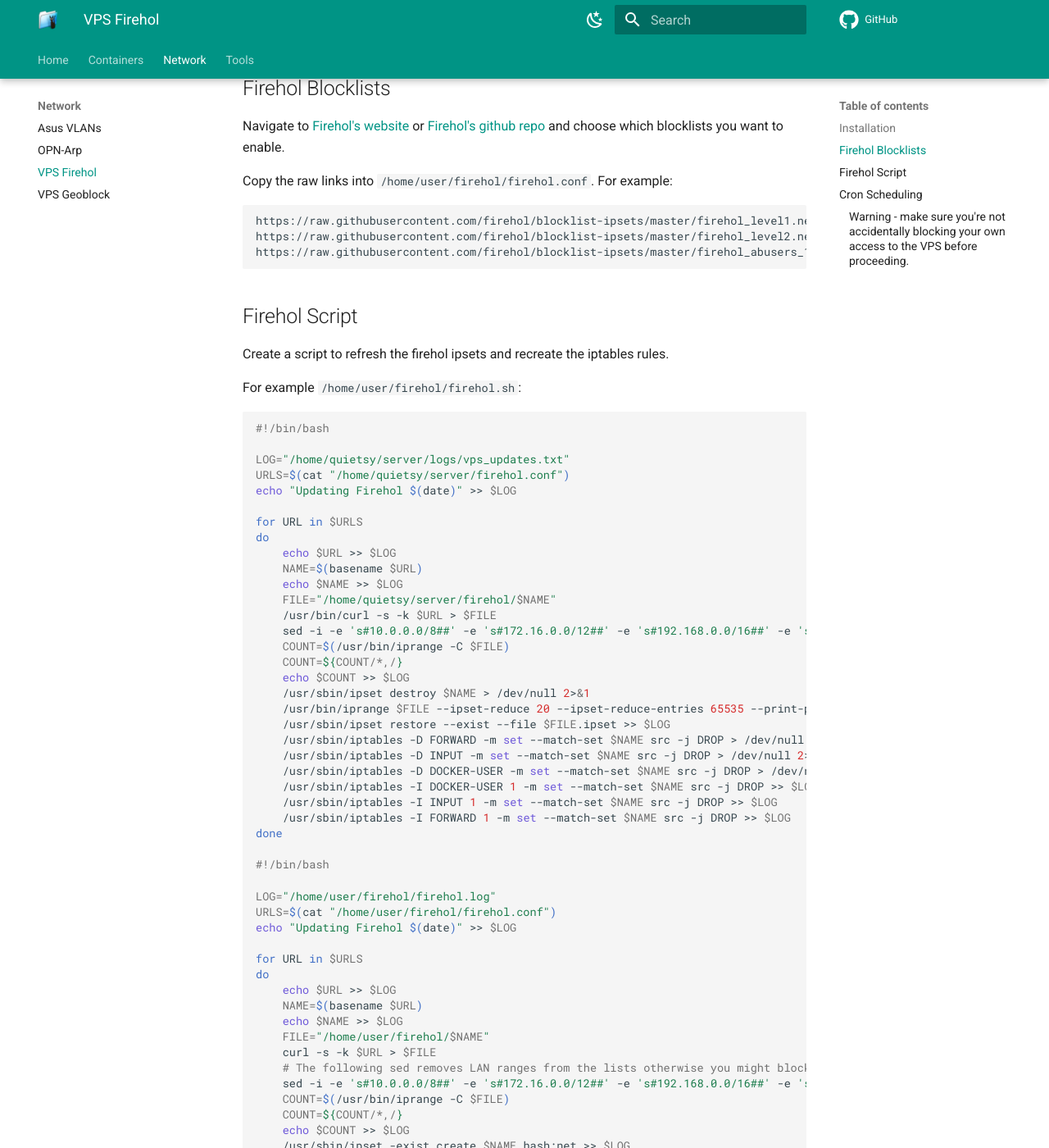
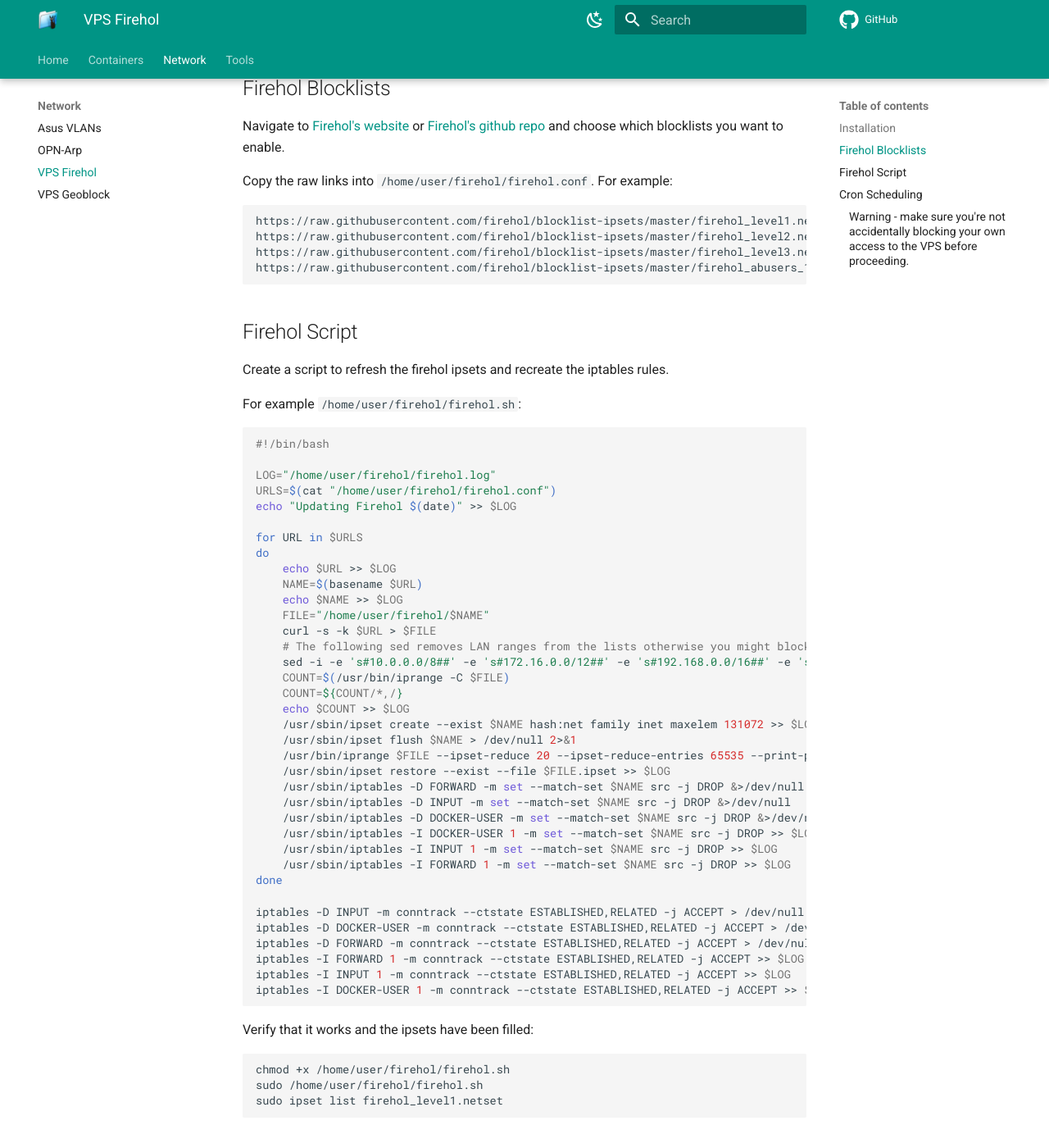
Before and after one commit to quietsy/advanced-configurations, an MkDocs documentation site: the page built from docs/vps-firehol.md, in a window 1280 px wide and 1400 px high, scrolled down 427 px. Shown: the whole window at 82% size. Built offline with MkDocs 1.6.1 and Material for MkDocs 9.7.7, drawn with Linux system fonts in a browser that asks for light colours; comment, search, counter and statistics services are not loaded.

Commit message:
Accept existing connections

````diff
--- a/docs/vps-firehol.md
+++ b/docs/vps-firehol.md
@@ -20,6 +20,7 @@
 ```
 https://raw.githubusercontent.com/firehol/blocklist-ipsets/master/firehol_level1.netset
 https://raw.githubusercontent.com/firehol/blocklist-ipsets/master/firehol_level2.netset
+https://raw.githubusercontent.com/firehol/blocklist-ipsets/master/firehol_level3.netset
 https://raw.githubusercontent.com/firehol/blocklist-ipsets/master/firehol_abusers_1d.netset
 ```
 
@@ -30,34 +31,6 @@
 For example `/home/user/firehol/firehol.sh`:
 
 ```bash
-#!/bin/bash
-
-LOG="/home/quietsy/server/logs/vps_updates.txt"
-URLS=$(cat "/home/quietsy/server/firehol.conf")
-echo "Updating Firehol $(date)" >> $LOG
-
-for URL in $URLS
-do
-	echo $URL >> $LOG
-	NAME=$(basename $URL)
-	echo $NAME >> $LOG
-	FILE="/home/quietsy/server/firehol/$NAME"
-	/usr/bin/curl -s -k $URL > $FILE
-	sed -i -e 's#10.0.0.0/8##' -e 's#172.16.0.0/12##' -e 's#192.168.0.0/16##' -e 's#127.0.0.0/8##' $FILE
-	COUNT=$(/usr/bin/iprange -C $FILE)
-	COUNT=${COUNT/*,/}
-	echo $COUNT >> $LOG
-	/usr/sbin/ipset destroy $NAME > /dev/null 2>&1
-	/usr/bin/iprange $FILE --ipset-reduce 20 --ipset-reduce-entries 65535 --print-prefix "-A $NAME " > $FILE.ipset
-	/usr/sbin/ipset restore --exist --file $FILE.ipset >> $LOG
-	/usr/sbin/iptables -D FORWARD -m set --match-set $NAME src -j DROP > /dev/null 2>&1
-	/usr/sbin/iptables -D INPUT -m set --match-set $NAME src -j DROP > /dev/null 2>&1
-	/usr/sbin/iptables -D DOCKER-USER -m set --match-set $NAME src -j DROP > /dev/null 2>&1
-	/usr/sbin/iptables -I DOCKER-USER 1 -m set --match-set $NAME src -j DROP >> $LOG
-	/usr/sbin/iptables -I INPUT 1 -m set --match-set $NAME src -j DROP >> $LOG
-	/usr/sbin/iptables -I FORWARD 1 -m set --match-set $NAME src -j DROP >> $LOG
-done
-
 #!/bin/bash
 
 LOG="/home/user/firehol/firehol.log"
@@ -76,8 +49,8 @@
 	COUNT=$(/usr/bin/iprange -C $FILE)
 	COUNT=${COUNT/*,/}
 	echo $COUNT >> $LOG
-	/usr/sbin/ipset -exist create $NAME hash:net >> $LOG
-	/usr/sbin/ipset flush $NAME >> $LOG
+	/usr/sbin/ipset create --exist $NAME hash:net family inet maxelem 131072 >> $LOG
+	/usr/sbin/ipset flush $NAME > /dev/null 2>&1
 	/usr/bin/iprange $FILE --ipset-reduce 20 --ipset-reduce-entries 65535 --print-prefix "-A $NAME " > $FILE.ipset
 	/usr/sbin/ipset restore --exist --file $FILE.ipset >> $LOG
 	/usr/sbin/iptables -D FORWARD -m set --match-set $NAME src -j DROP &>/dev/null
@@ -87,6 +60,13 @@
 	/usr/sbin/iptables -I INPUT 1 -m set --match-set $NAME src -j DROP >> $LOG
 	/usr/sbin/iptables -I FORWARD 1 -m set --match-set $NAME src -j DROP >> $LOG
 done
+
+iptables -D INPUT -m conntrack --ctstate ESTABLISHED,RELATED -j ACCEPT > /dev/null 2>&1
+iptables -D DOCKER-USER -m conntrack --ctstate ESTABLISHED,RELATED -j ACCEPT > /dev/null 2>&1
+iptables -D FORWARD -m conntrack --ctstate ESTABLISHED,RELATED -j ACCEPT > /dev/null 2>&1
+iptables -I FORWARD 1 -m conntrack --ctstate ESTABLISHED,RELATED -j ACCEPT >> $LOG
+iptables -I INPUT 1 -m conntrack --ctstate ESTABLISHED,RELATED -j ACCEPT >> $LOG
+iptables -I DOCKER-USER 1 -m conntrack --ctstate ESTABLISHED,RELATED -j ACCEPT >> $LOG
 ```
 
 Verify that it works and the ipsets have been filled:
````
